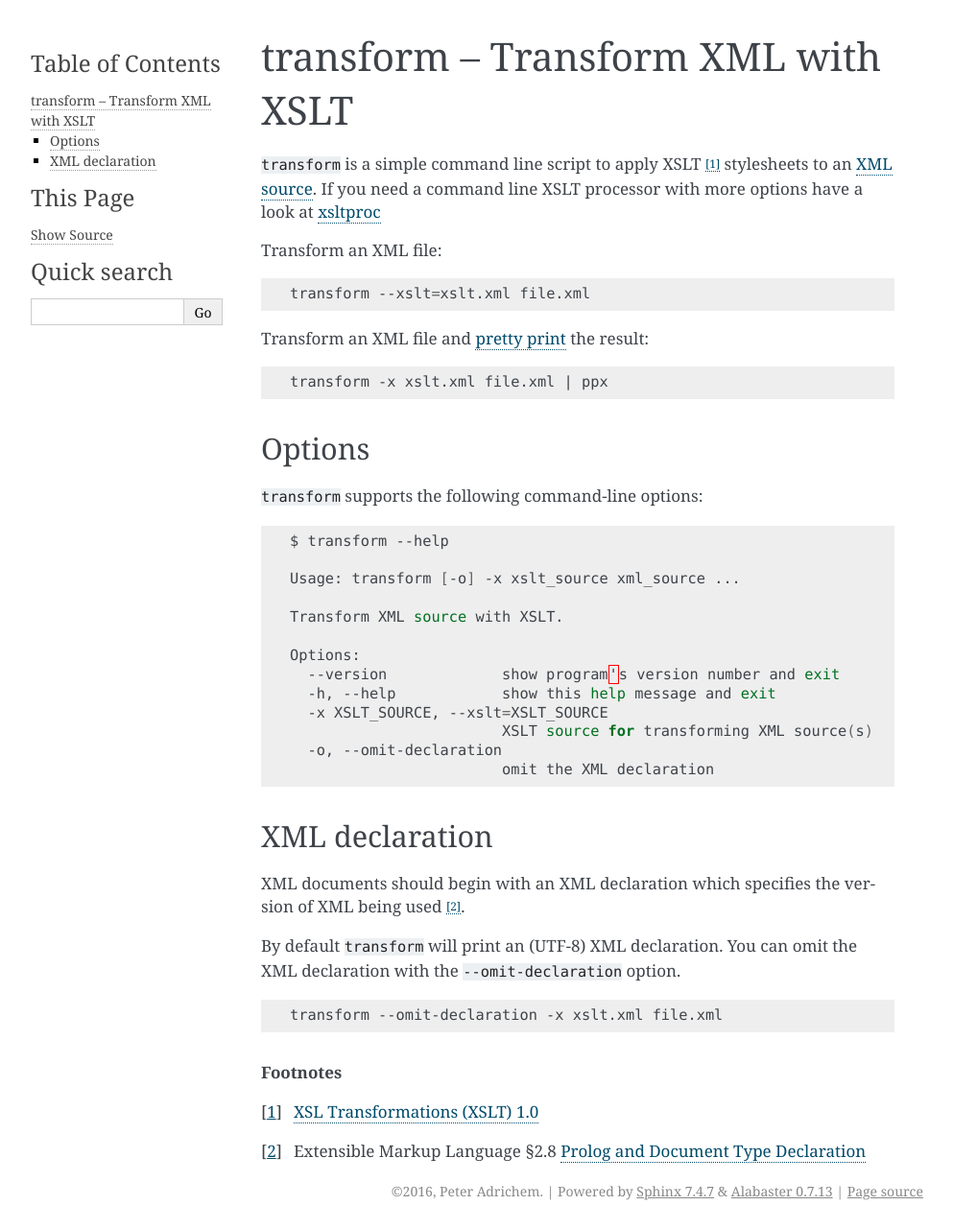
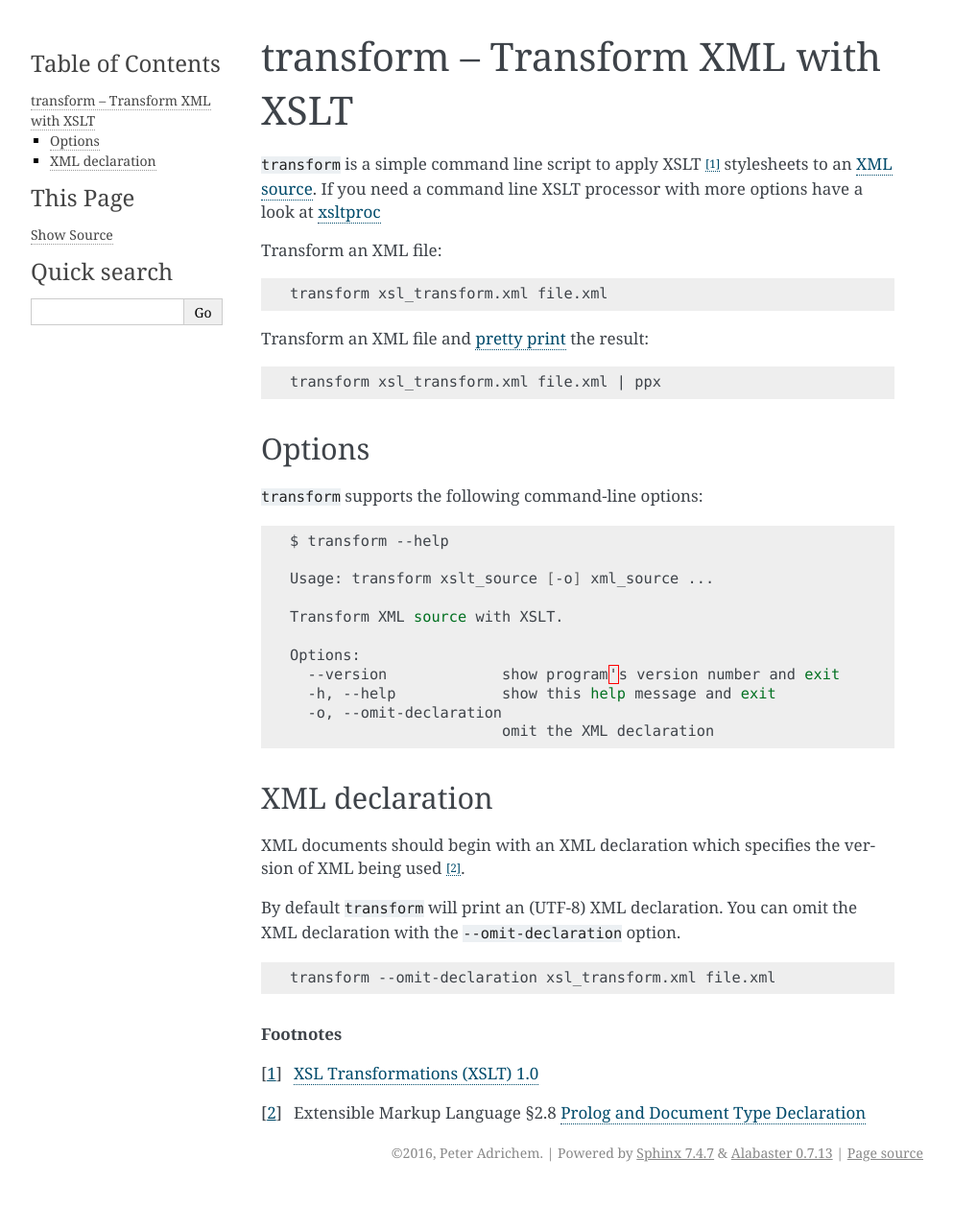
Before and after one commit to peteradrichem/Xul, a Sphinx documentation site: the page built from docs/transform.rst, in a window 1280 px wide. Shown: the whole page at 96% size, without its empty margins (148-1141 px from the left). Built offline with Sphinx 7.4.7, drawn with Linux system fonts in a browser that asks for light colours; after the commit the page ends 1241 px from its top, so only the background shows below that.

Commit message:
transform script: made XSLT source a positional argument

```diff
--- a/docs/transform.rst
+++ b/docs/transform.rst
@@ -16,13 +16,13 @@ Transform an XML file:
 
 .. code:: bash
 
-   transform --xslt=xslt.xml file.xml
+   transform xsl_transform.xml file.xml
 
 Transform an XML file and :doc:`pretty print <ppx>` the result:
 
 .. code:: bash
 
-   transform -x xslt.xml file.xml | ppx
+   transform xsl_transform.xml file.xml | ppx
 
 Options
 -------
@@ -33,15 +33,13 @@ Options
 
    $ transform --help
 
-   Usage: transform [-o] -x xslt_source xml_source ...
+   Usage: transform xslt_source [-o] xml_source ...
 
    Transform XML source with XSLT.
 
    Options:
      --version             show program's version number and exit
      -h, --help            show this help message and exit
-     -x XSLT_SOURCE, --xslt=XSLT_SOURCE
-                           XSLT source for transforming XML source(s)
      -o, --omit-declaration
                            omit the XML declaration
 
@@ -58,7 +56,7 @@ You can omit the XML declaration with the ``--omit-declaration`` option.
 
 .. code:: bash
 
-   transform --omit-declaration -x xslt.xml file.xml
+   transform --omit-declaration xsl_transform.xml file.xml
 
 
 .. rubric:: Footnotes
```
Also changed, not shown: 1 other file.
